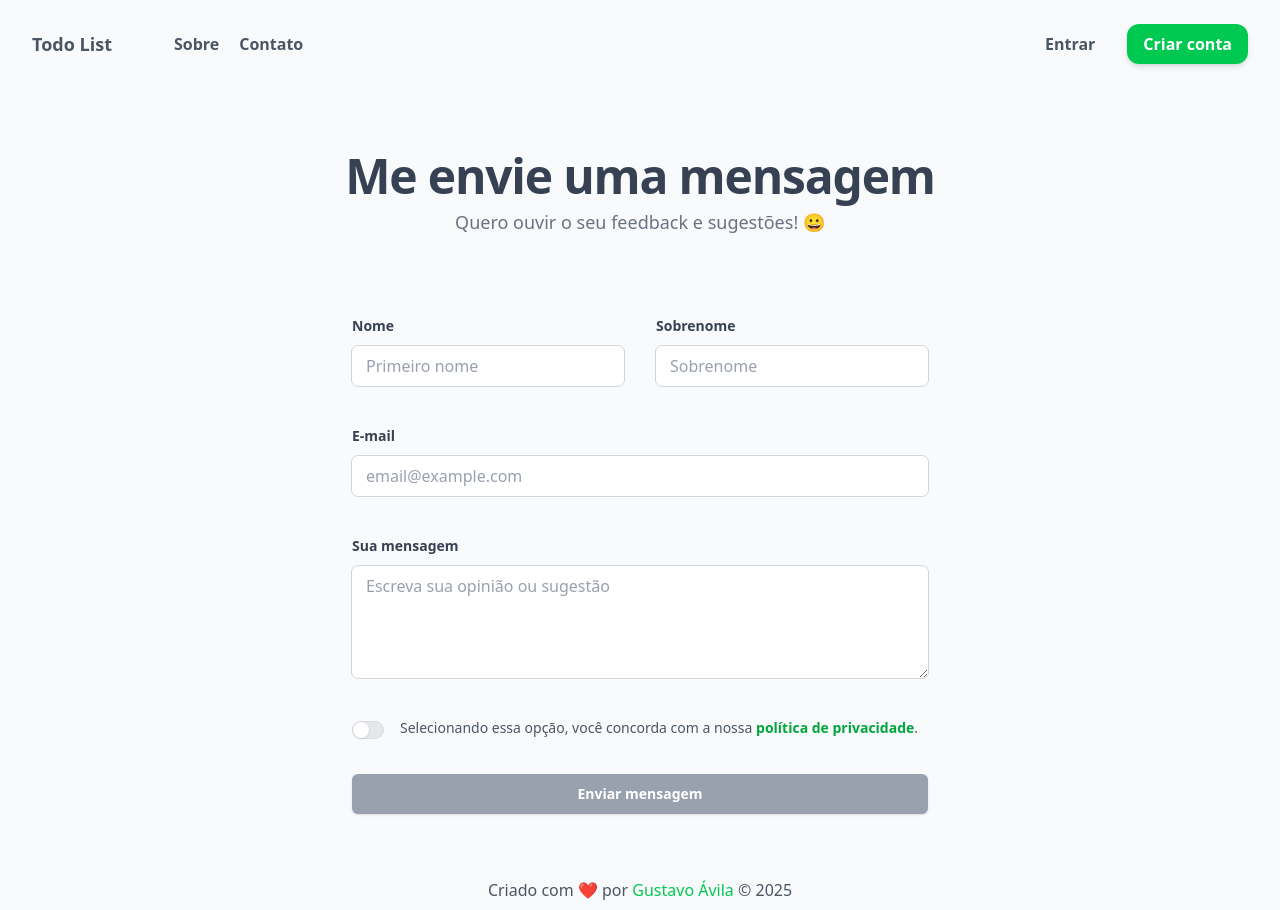
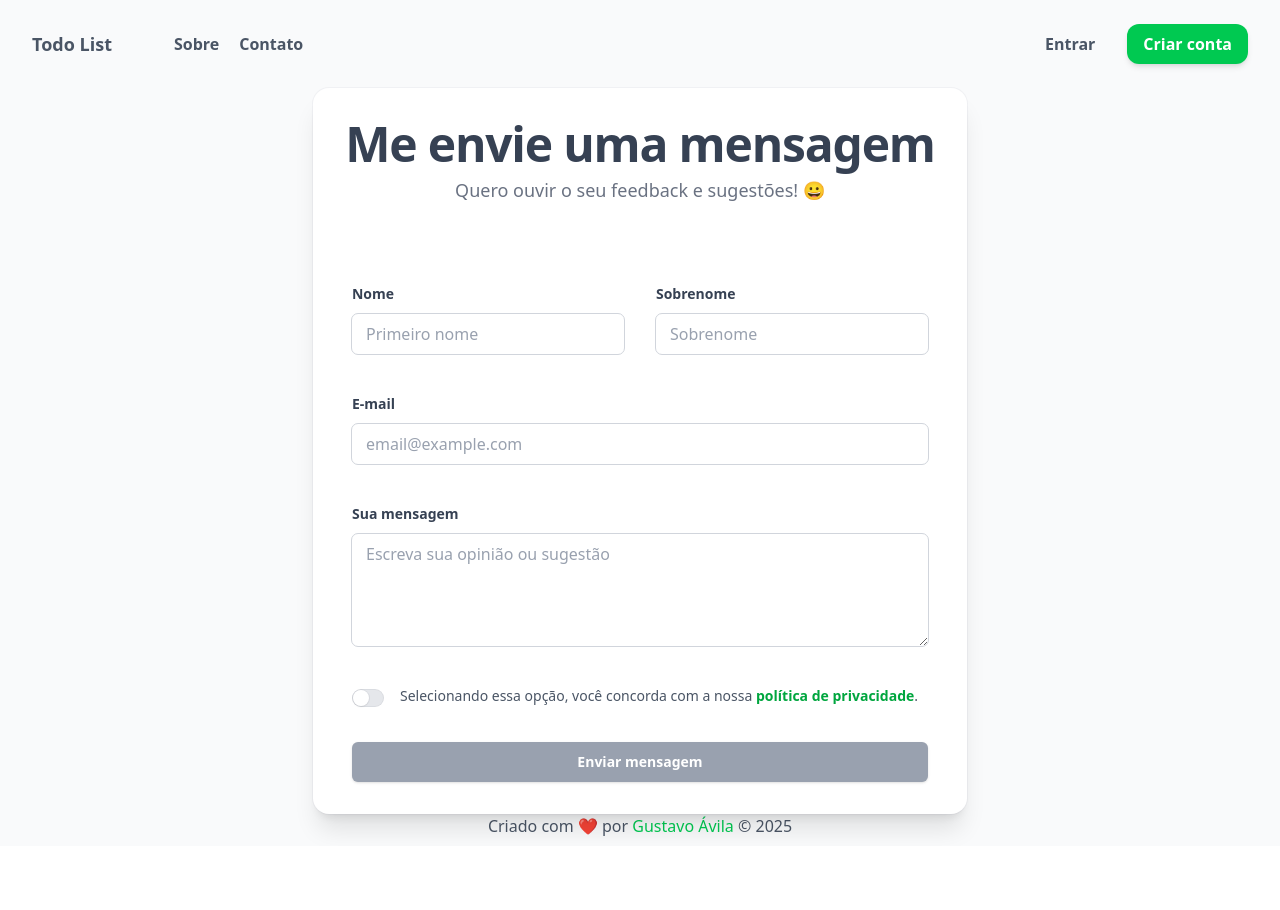
Before and after one commit to gusavila/Fullstack--To-do-List, a React (Vite) app in the folder frontend/: page /contact in a window 1280 px wide. After the commit the page ends 846 px from the top, so only its background shows below. Built offline with nearby package versions, Linux system fonts and the light colour scheme; some icons are missing.

Commit message:
style(forms): enhance form container with centered layout and updated styles

```diff
--- a/frontend/src/pages/Contact.jsx
+++ b/frontend/src/pages/Contact.jsx
@@ -15,7 +15,7 @@ function Contact() {
   } = useContactForm();
 
   return (
-    <div className="isolate px-6 py-24 text-gray-700 sm:py-16 lg:px-8">
+    <div className="isolate px-6 py-24 text-gray-700 sm:py-8 lg:px-8 bg-white max-w-fit m-auto rounded-2xl p-6 shadow-xl ring-1 ring-gray-400/10">
       <ContactTitle />
 
       <Form
--- a/frontend/src/pages/Register.jsx
+++ b/frontend/src/pages/Register.jsx
@@ -95,7 +95,7 @@ function Register() {
 
     if (value.length < 6) {
       setPasswordError("A senha deve ter pelo menos 6 caracteres.");
-    } else {awda
+    } else {
       setPasswordError("");
     }
   };
```
